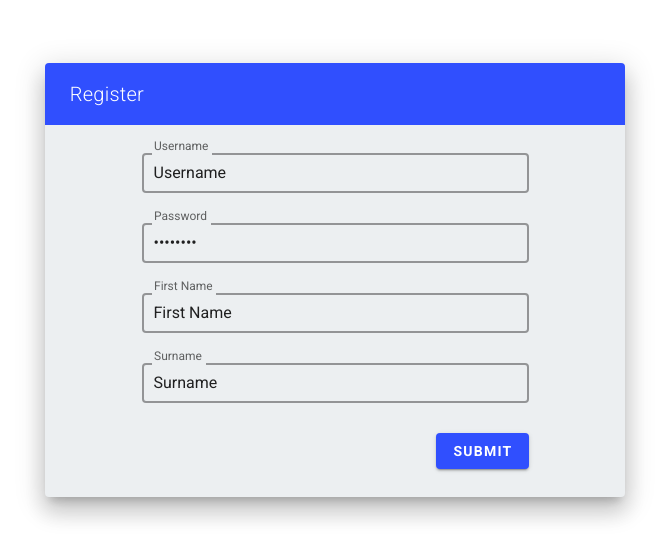
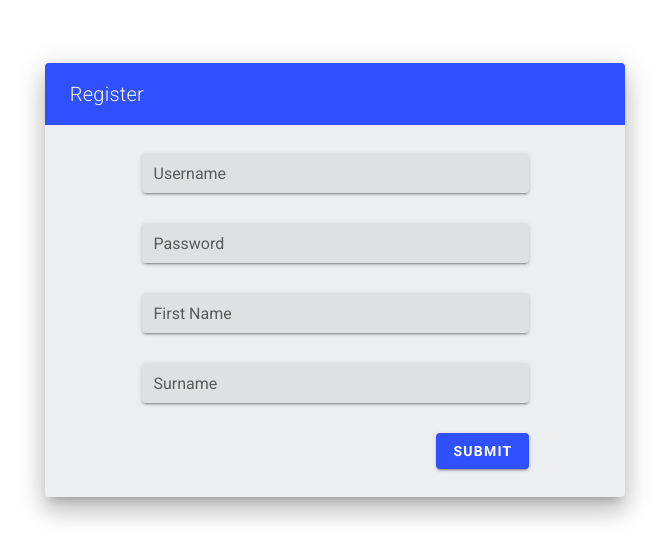
Before and after one commit to nighostchris/gymlog, a Vue app in the folder client/: page /test in a window 1280 px wide. Shown: the part 120-680 px from the top of the page, without its empty margins (305-974 px from the left). Built offline with nearby package versions, Linux system fonts and the light colour scheme.

Commit message:
Fine tune register page size in xs and debugging rules for text-input

```diff
--- a/client/src/components/RegisterBox.vue
+++ b/client/src/components/RegisterBox.vue
@@ -1,7 +1,7 @@
 <template>
   <v-container fill-height>
     <v-layout align-center justify-center>
-      <v-flex xs8 md6 lg6 xl6>
+      <v-flex xs10 md6 lg6 xl6>
         <v-card :elevation="15" color="blue-grey lighten-5">
           <div class="font-weight-light headline title">Register</div>
           <v-layout justify-center pt-7>
@@ -10,7 +10,7 @@
                 label="Username"
                 v-model="username"
                 :rules="[rules.required, rules.nameLengthLimit]"
-                outlined
+                solo-inverted
                 clearable
               >
               </v-text-field>
@@ -19,7 +19,7 @@
                 v-model="password"
                 :rules="[rules.required, rules.passwordLength, rules.passwordNumber]"
                 type="password"
-                outlined
+                solo-inverted
                 clearable
               >
               </v-text-field>
@@ -27,7 +27,7 @@
                 label="First Name"
                 v-model="firstname"
                 :rules="[rules.required, rules.nameLengthLimit]"
-                outlined
+                solo-inverted
                 clearable
               >
               </v-text-field>
@@ -35,7 +35,7 @@
                 label="Surname"
                 v-model="surname"
                 :rules="[rules.required, rules.nameLengthLimit]"
-                outlined
+                solo-inverted
                 clearable
               >
               </v-text-field>
@@ -60,14 +60,14 @@
 export default {
   data() {
     return {
-      username: 'Username',
-      password: 'Password',
-      firstname: 'First Name',
-      surname: 'Surname',
+      username: '',
+      password: '',
+      firstname: '',
+      surname: '',
       rules: {
         required: value => !!value || 'Required.',
-        nameLengthLimit: value => value.length <= 20 || 'Maximum 20 characters.',
-        passwordLength: value => value.length >= 8 || 'Minimum 8 characters.',
+        nameLengthLimit: value => (value !== null ? value.length <= 20 : 'Maximum 20 characters.'),
+        passwordLength: value => (value !== null ? value.length >= 8 : 'Minimum 8 characters.'),
         passwordNumber: value => value.match(/^(?=.*[0-9])/) || 'Contain at least 1 number.',
       },
     };
@@ -92,18 +92,6 @@ export default {
   padding-top: 20px;
 }
 
-.v-label {
-  top: 12px !important;
-}
-
-.v-label--active {
-  top: 18px !important;
-}
-
-.v-input__append-inner {
-  margin-top: 8px !important;
-}
-
 .v-input__slot {
   min-height: 40px !important;
 }
```
